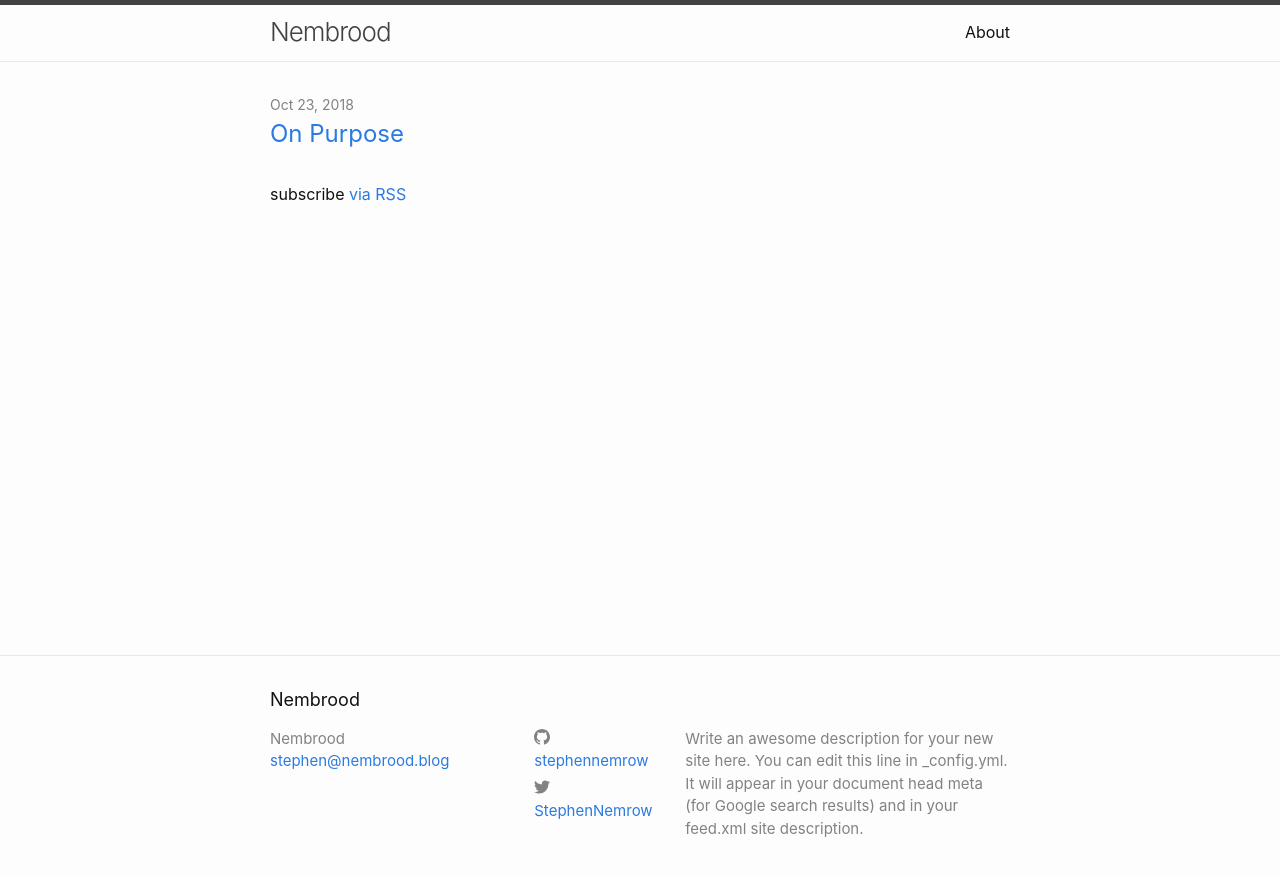
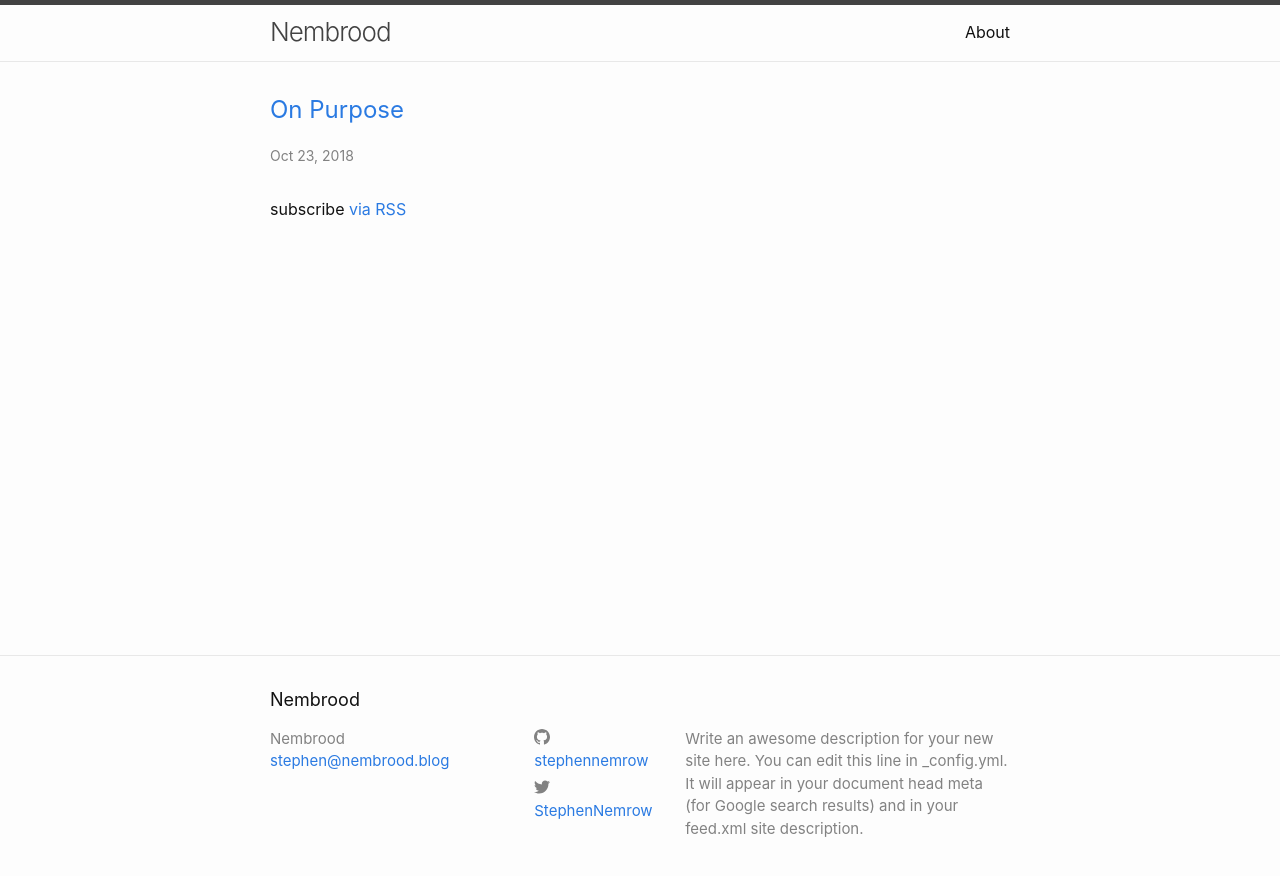
Before and after one commit to stephennemrow/Nembrood, a Jekyll site: the page built from index.md, in a window 1280 px wide. Shown: the top 876 px of the page. Built offline with Jekyll 4.4.1, drawn with Linux system fonts in a browser that asks for light colours.

Commit message:
Update Home Page

```diff
--- a/_layouts/home.html
+++ b/_layouts/home.html
@@ -14,13 +14,14 @@ layout: default
     <ul class="post-list">
       {%- for post in site.posts -%}
       <li>
+        <h3>
+            <a class="post-link" href="{{ post.url | relative_url }}">
+              {{ post.title | escape }}
+            </a>
+        </h3>
         {%- assign date_format = site.minima.date_format | default: "%b %-d, %Y" -%}
         <span class="post-meta">{{ post.date | date: date_format }}</span>
-        <h3>
-          <a class="post-link" href="{{ post.url | relative_url }}">
-            {{ post.title | escape }}
-          </a>
-        </h3>
+
         {%- if site.show_excerpts -%}
           {{ post.excerpt }}
         {%- endif -%}
```
